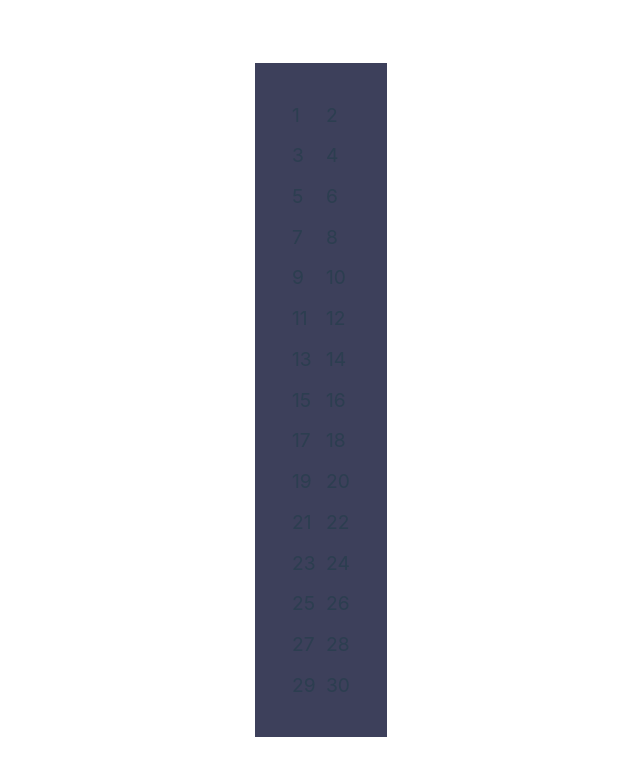
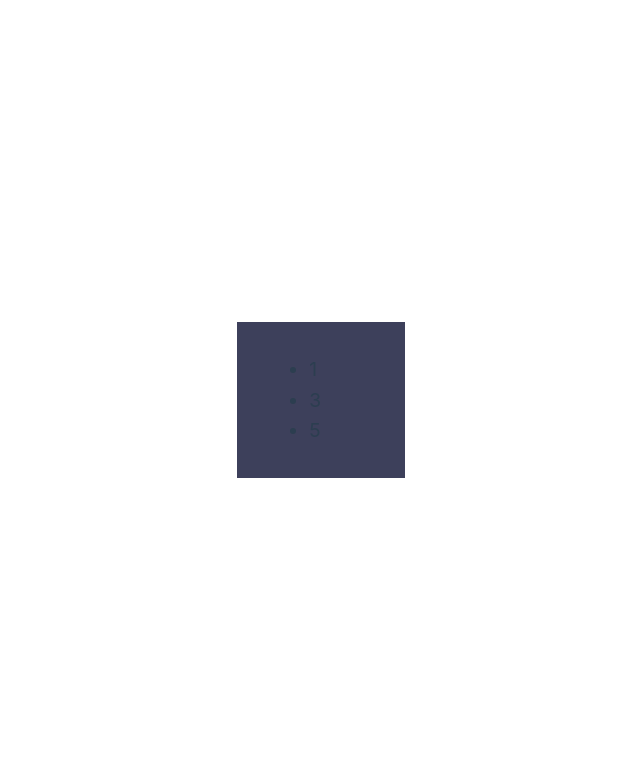
Before and after one commit to MakerAVGN/Vue3Base, a Vue app in the folder vue-project/: page / in a window 1280 px wide. Shown: the top 776 px of the page, without its empty margins (319-959 px from the left). Built offline with nearby package versions, Linux system fonts and the light colour scheme.

Commit message:
Условия в циклах в Vue

```diff
--- a/vue-project/src/App.vue
+++ b/vue-project/src/App.vue
@@ -2,7 +2,7 @@
 export default {
   data() {
     return {
-      num: 0,
+      items: [1, -2, 3, -4, 5],
     }
   },
   methods: {
@@ -10,7 +10,11 @@ export default {
 }
 </script>
 <template>
-  <p v-for="num in 30" style="padding: 5px;">
-    {{ num }}
-  </p>
+	<ul>
+		<template v-for="elem in items">
+			<li v-if="elem > 0">
+				{{ elem }}
+			</li>
+		</template>
+	</ul>
 </template>
```
